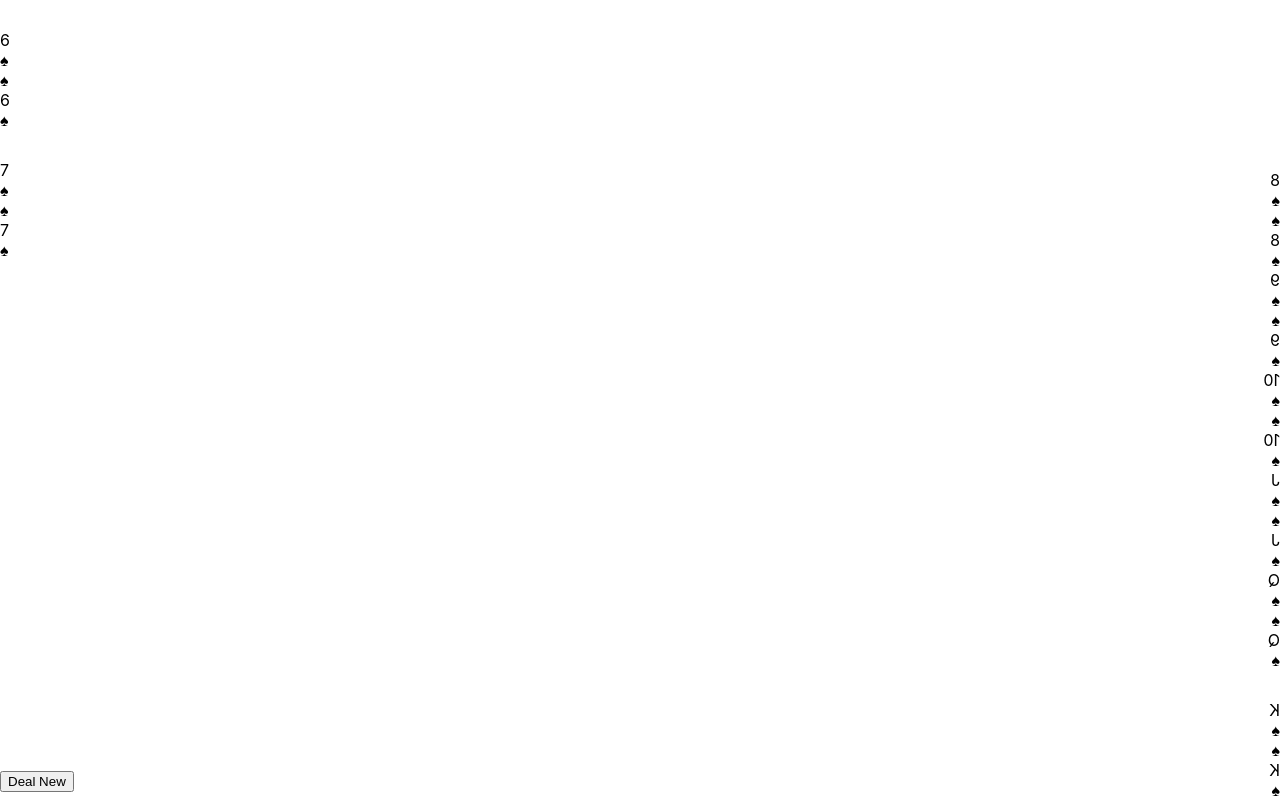
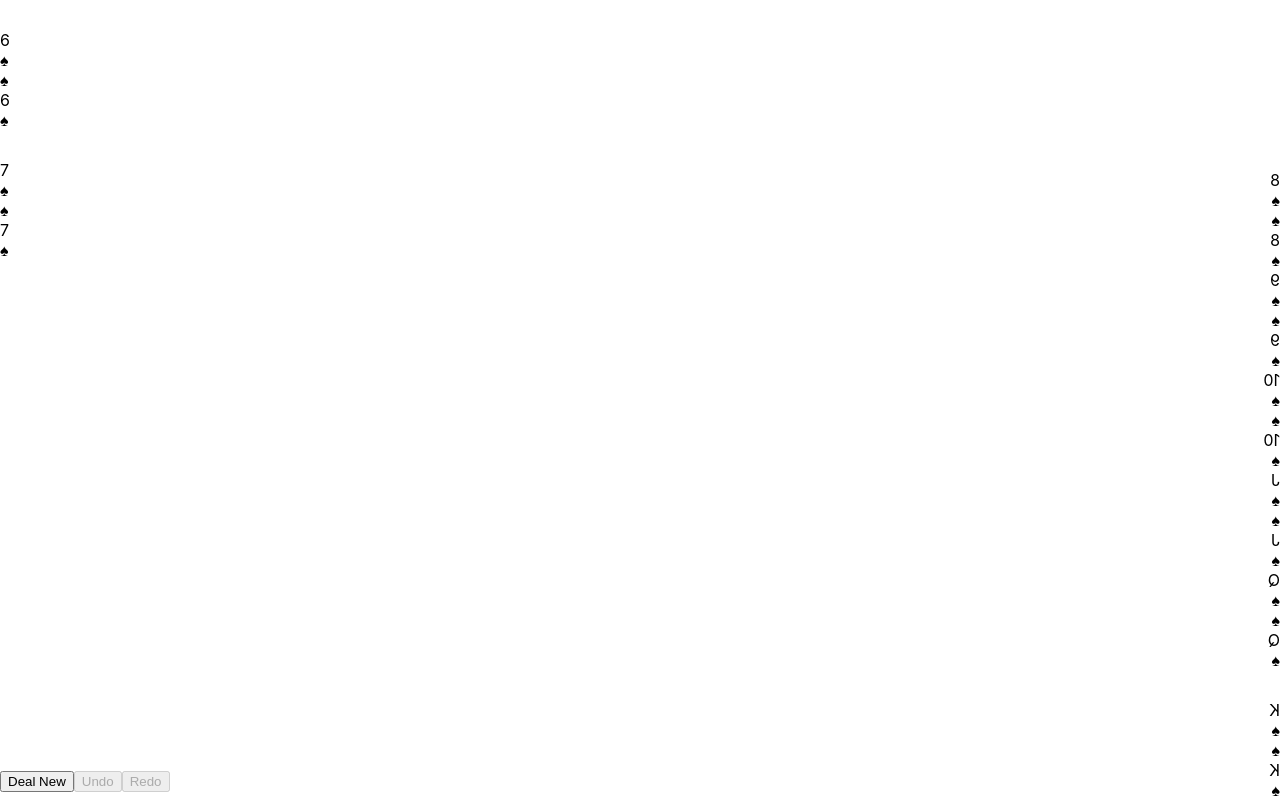
Before and after one commit to brncsk/react-recoil-klondike, a React (Create React App) app: page / in a window 1280 px wide. Shown: the part 4430-5230 px from the top of the page. Built offline with nearby package versions, Linux system fonts and the light colour scheme.

Commit message:
feat(Hud): add undo/redo buttons

```diff
--- a/src/components/Hud.tsx
+++ b/src/components/Hud.tsx
@@ -1,11 +1,21 @@
+import { useContext } from "react";
+
 import { useNewGame } from "../hooks/game";
+import { HistoryContext } from "../util/history";
 
 export function Hud() {
   const newGame = useNewGame();
+  const { canUndo, canRedo, undo, redo } = useContext(HistoryContext);
 
   return (
     <div className="hud">
       <button onClick={newGame}>Deal New</button>
+      <button onClick={undo} disabled={!canUndo}>
+        Undo
+      </button>
+      <button onClick={redo} disabled={!canRedo}>
+        Redo
+      </button>
     </div>
   );
 }
--- a/src/styles/hud.css
+++ b/src/styles/hud.css
@@ -15,7 +15,6 @@
   z-index: 1;
 
   display: flex;
-  flex-direction: column;
   justify-content: center;
   align-items: center;
 
@@ -42,3 +41,8 @@
   cursor: pointer;
   background: transparent;
 }
+
+.hud button:disabled {
+  opacity: 0.5;
+  cursor: not-allowed;
+}
```
